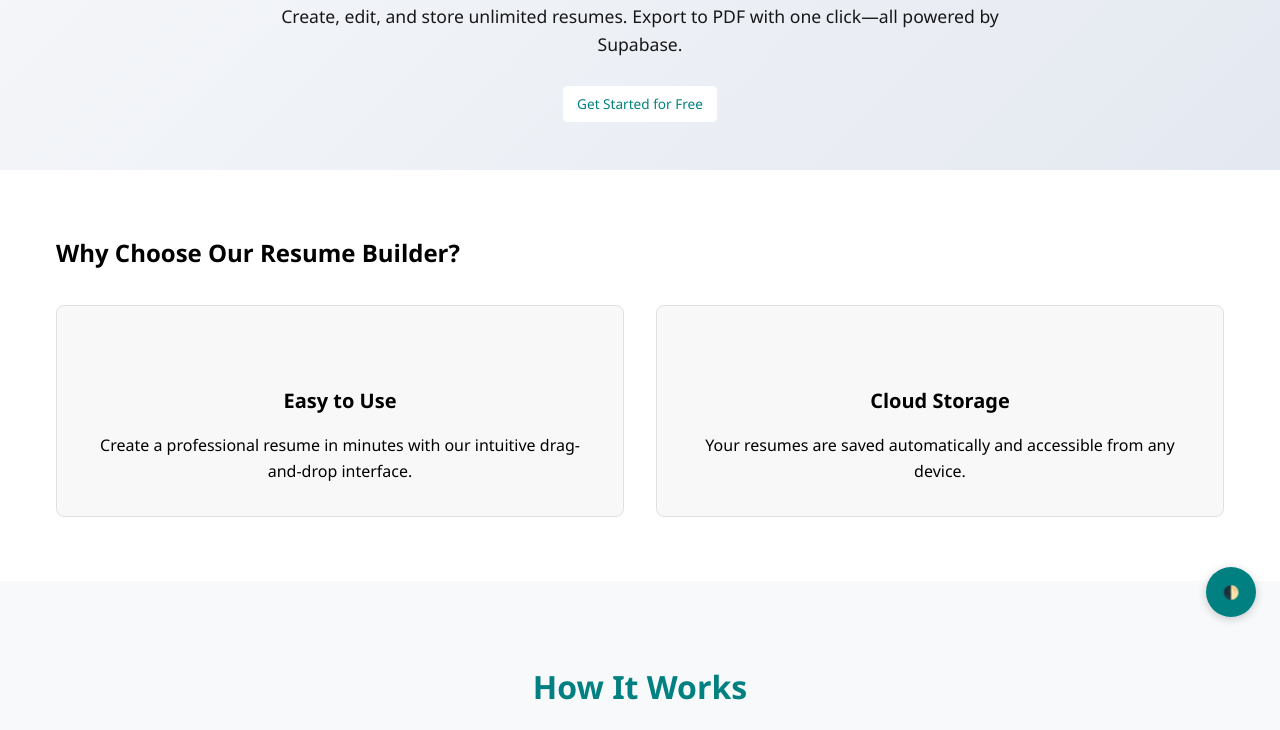
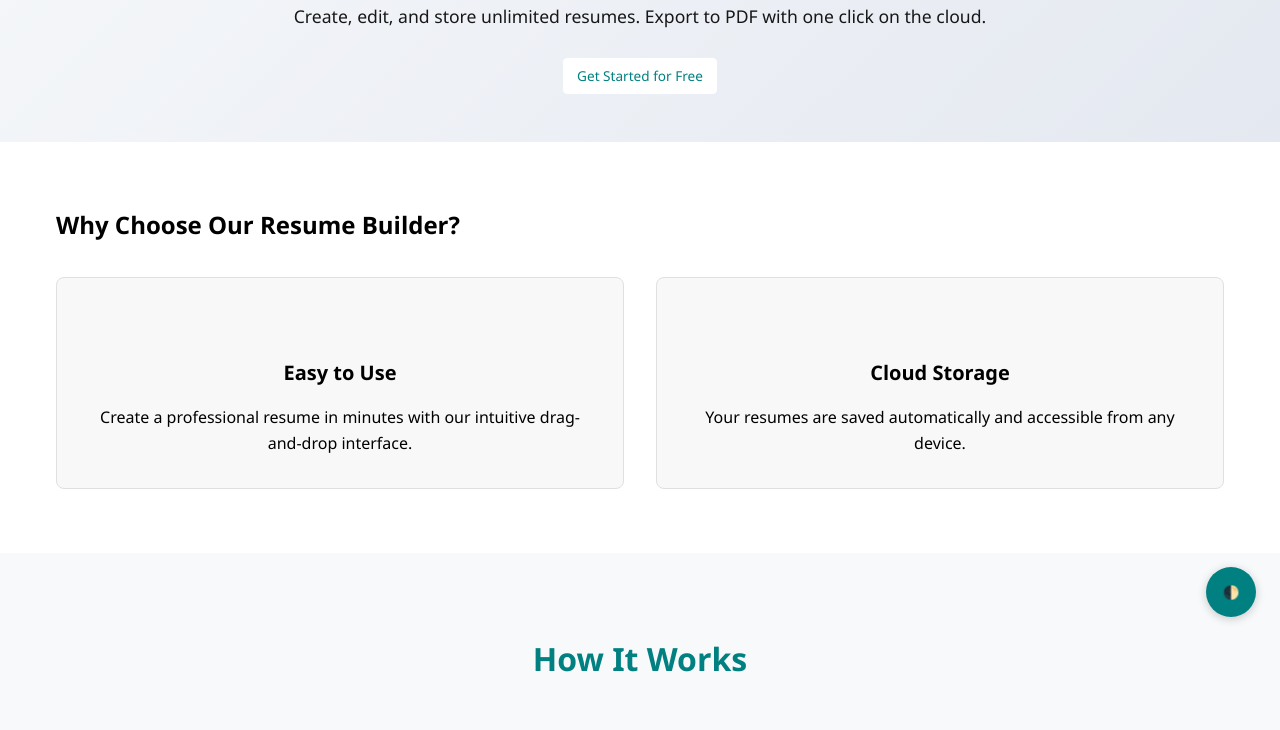
Before and after one commit to bozize/resumebuilder, a plain HTML site: page index.html in a window 1280 px wide. Shown: the part 159-889 px from the top of the page. Drawn offline with Linux system fonts and the light colour scheme; a script that the page names is missing; some icons are missing.

Commit message:
modify- home page

```diff
--- a/index.html
+++ b/index.html
@@ -29,7 +29,7 @@
     <section class="hero">
       <div class="hero-content">
         <h1>Build Your Perfect Resume in Minutes</h1>
-        <p>Create, edit, and store unlimited resumes. Export to PDF with one click—all powered by Supabase.</p>
+        <p>Create, edit, and store unlimited resumes. Export to PDF with one click on the cloud.</p>
         <div class="actions">
           <a href="signup.html" class="btn primary">Get Started for Free</a>
 
```
